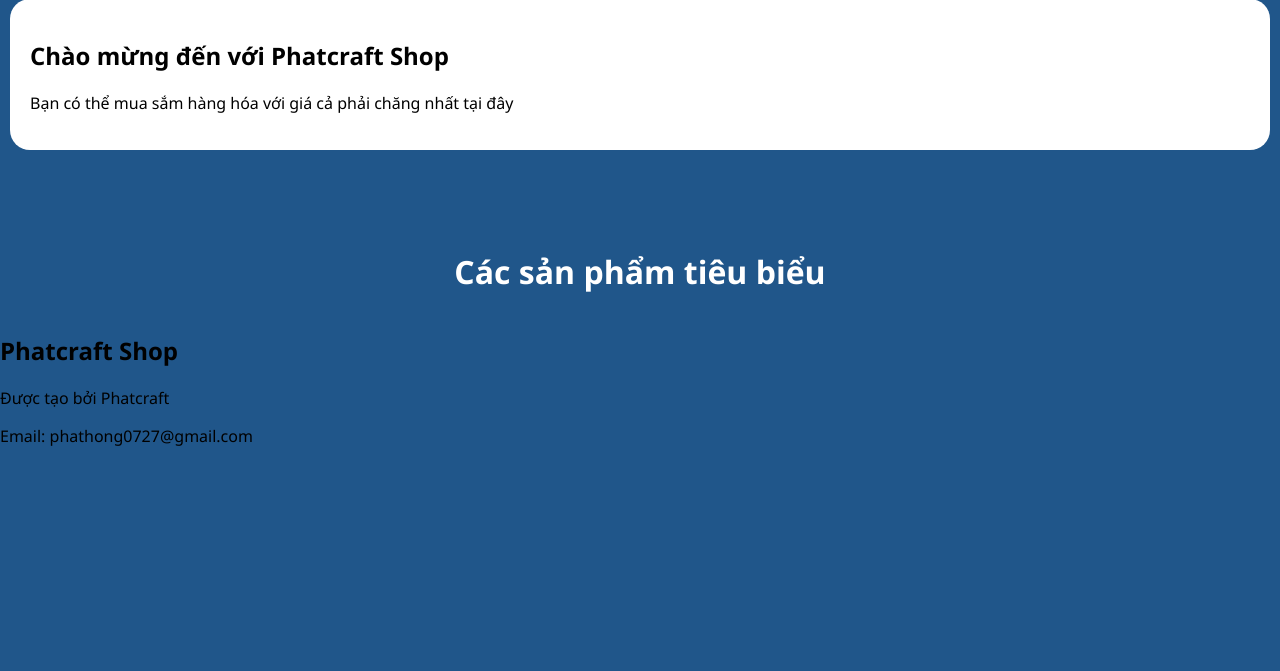
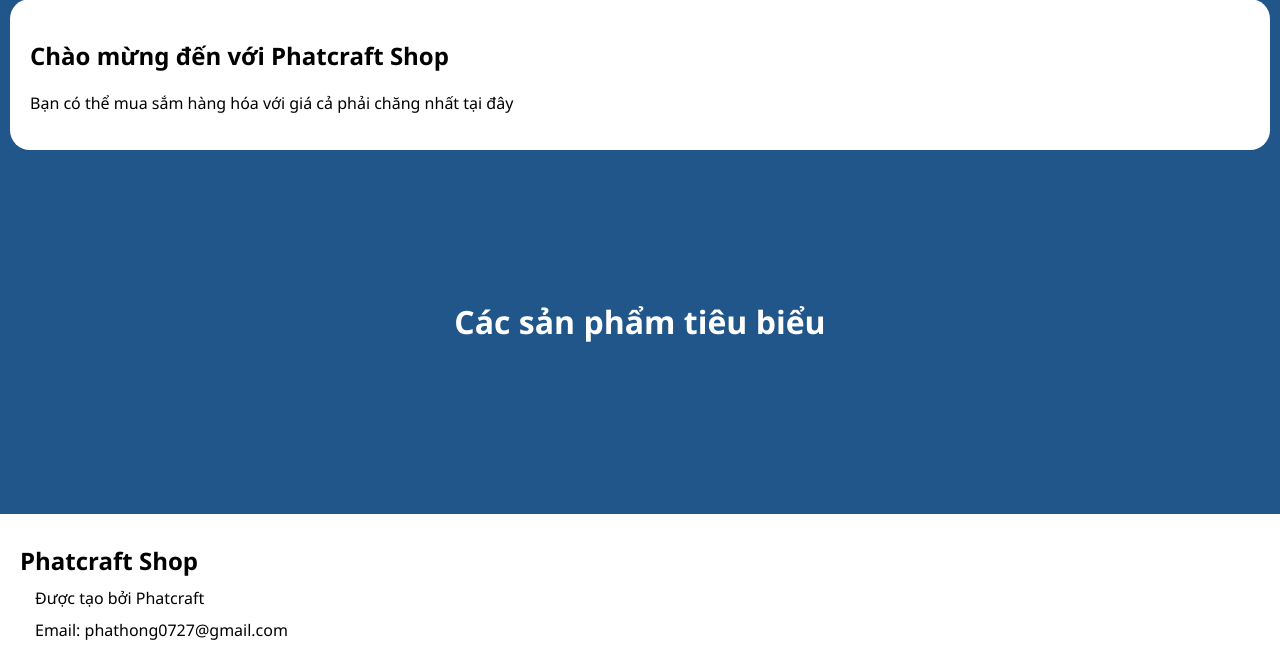
Before and after one commit to Phatcraft/PhatcraftShop, a PHP site: page / in a window 1280 px wide. Shown: the part 135-806 px from the top of the page. Before the commit the page ends 581 px from the top, so only its background shows below. Run offline with PHP 8.4, Linux system fonts and the light colour scheme; data that the repository does not hold is empty.

Commit message:
CSS files

```diff
--- a/css/global.css
+++ b/css/global.css
@@ -76,6 +76,7 @@
 }
 
 
+
 /* Welcome */
 .welcome{
   background-color: white;
@@ -84,14 +85,29 @@
   border-radius: 20px;
 }
 
+
 /* Random products */
 .products h1{
   color: white;
   text-align: center;
-  margin-top: 100px;
+  margin-top: 150px;
 }
 .products .products-list{
   display: flex;
   justify-content: center;
   flex-wrap: wrap;
 }
+
+
+/* Footer */
+footer{
+  background-color: white;
+  padding: 20px;
+  margin-top: 150px;
+}
+footer h2{
+  margin: 10px 0px;
+}
+footer p{
+  margin: 10px 15px;
+}
```
